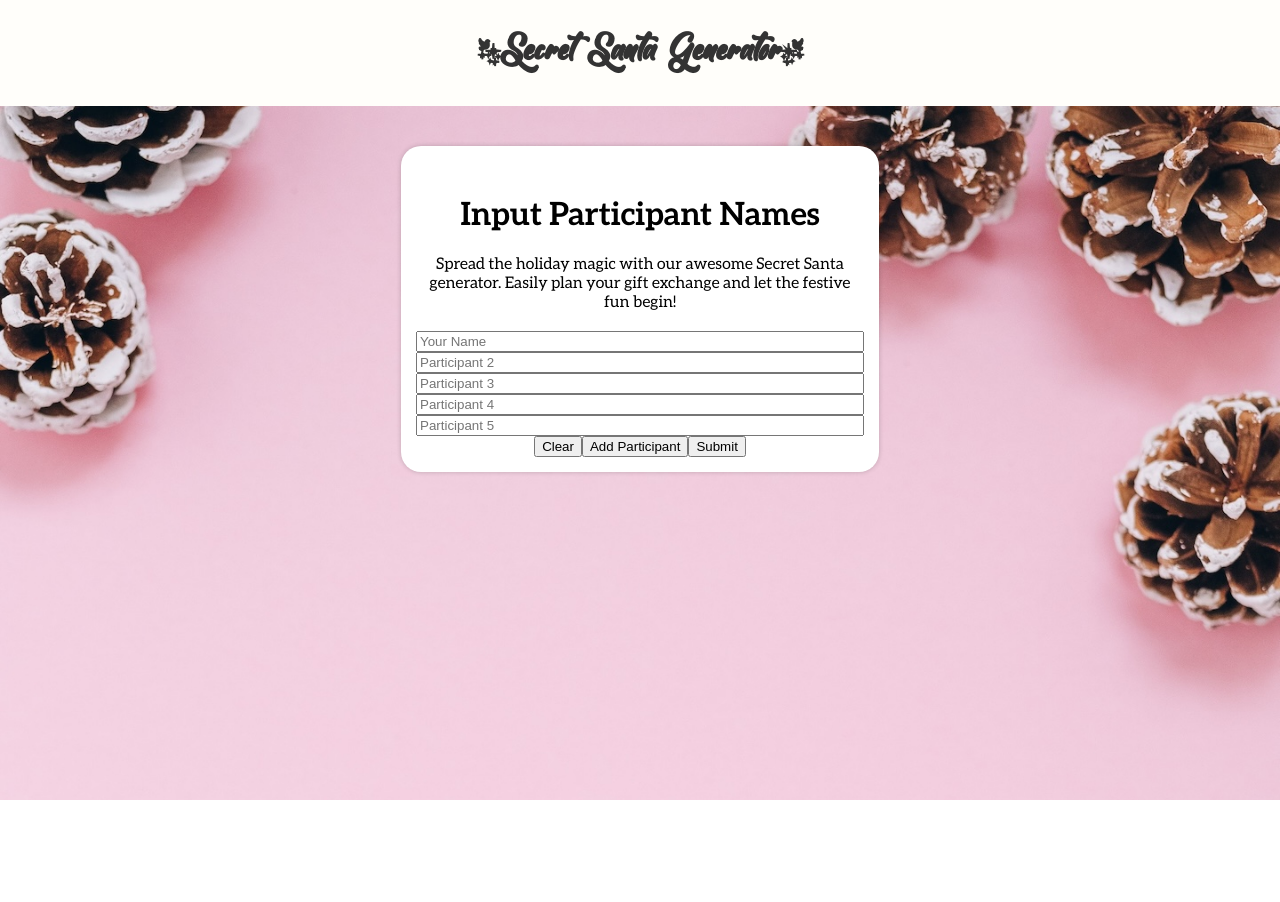
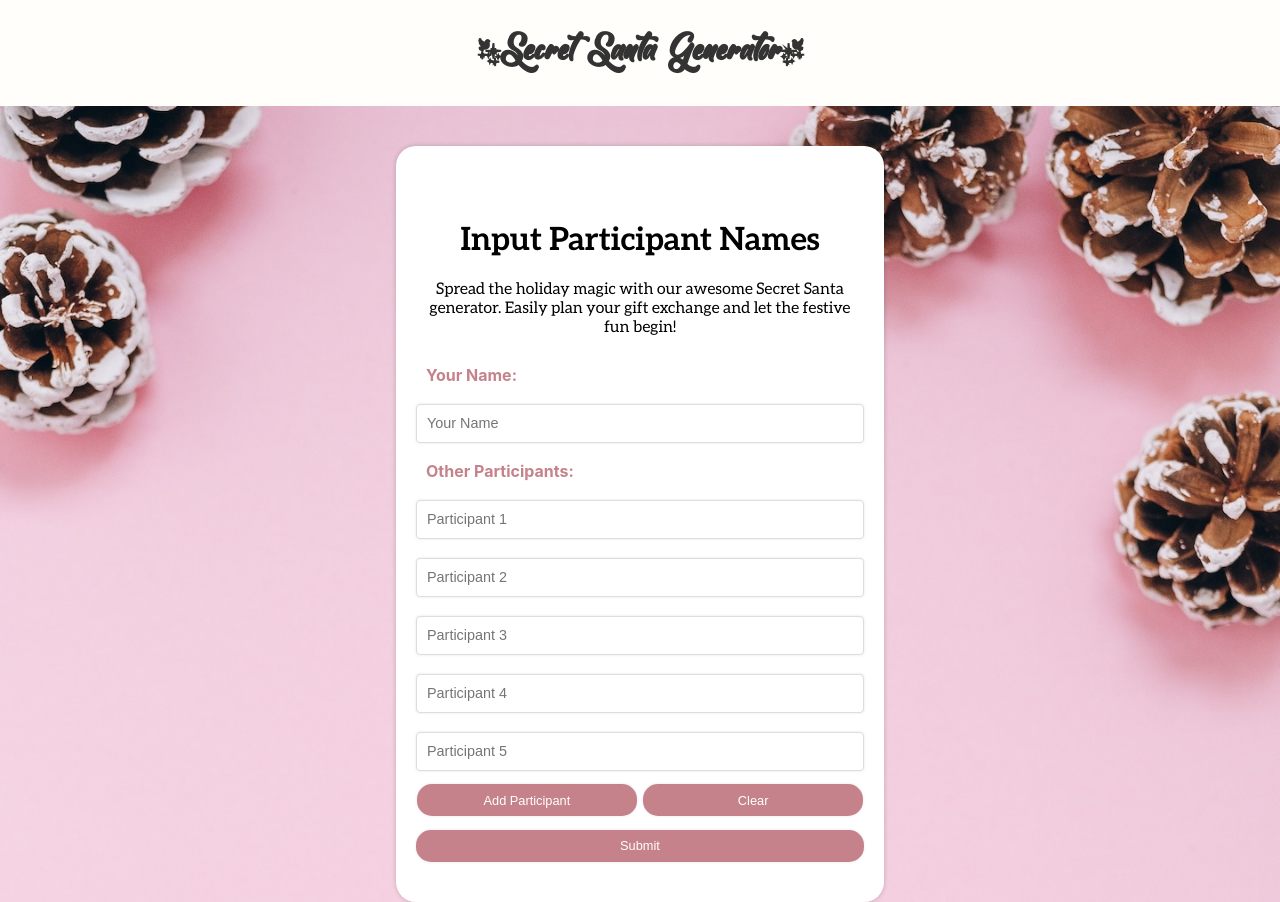
Before and after one commit to Yuvraj-R/Secret-Santa, a React (Create React App) app in the folder frontend/: page / in a window 1280 px wide. Before the commit the page ends 800 px from the top, so only its background shows below. Built offline with nearby package versions, Linux system fonts and the light colour scheme.

Commit message:
Barebones UI is finished and styled, need to add email functionality and user feedback

```diff
--- a/frontend/src/components/InputNames.js
+++ b/frontend/src/components/InputNames.js
@@ -5,7 +5,7 @@ const React = require('react')
 export default function InputNames(){
     const [names, setNames] = useState([]);
     const [error, setError] = useState(null);
-    const [numInputs, setNumInputs] = useState(5);
+    const [numInputs, setNumInputs] = useState(6);
 
     const inputRefs = useRef([]);
     inputRefs.current[0] = React.createRef();
@@ -16,9 +16,10 @@ export default function InputNames(){
 
         inputElements.push(
             <input
+            className="name-input"
             key = {index}
             ref={inputRefs.current[index]}
-            placeholder={`Participant ${index+1}`}
+            placeholder={`Participant ${index}`}
             onChange={(event) => {handleInputChange(index, event.target.value)}}>
             </input>
         )
@@ -74,20 +75,25 @@ export default function InputNames(){
           <h3>Input Participant Names</h3>
           <p>Spread the holiday magic with our awesome Secret Santa generator. Easily plan your gift exchange and let the festive fun begin!</p>
           <div className="inputs">
+            <h5 className="input-label">Your Name:</h5>
             <input
+              className="name-input"
               ref={inputRefs.current[0]}
               placeholder={`Your Name`}
               onChange={(event) => {handleInputChange(0, event.target.value)}}>
             </input>
+            <h5 className="input-label">Other Participants:</h5>
             {inputElements}
-          </div>
             <div className="form-controls">
-          <button type="button" onClick={clearInputs}>
+              <button className="add-participant-button" type="button" onClick={addInput}>
+                Add Participant
+             </button>
+             <button className="clear-inputs-button"type="button" onClick={clearInputs}>
                Clear
              </button>
-            <button type="button" onClick={addInput}>
-              Add Participant
-            </button>
+            </div>
+          </div>
+          <div className="form-submit">
             <input type="submit" />
           </div>
         </form>
--- a/frontend/src/index.css
+++ b/frontend/src/index.css
@@ -63,7 +63,7 @@ code {
   align-self: center;
   justify-content: center;
   width: 35%;
-  padding: 15px;
+  padding: 40px 20px;
   border-radius: 20px; /* Creates a circular border */
   box-shadow: 0 0 5px rgba(0, 0, 0, 0.2);
   text-align: center;
@@ -79,12 +79,67 @@ code {
   font-family: InputLight;
 }
 
-.input-form .inputs {
+.inputs {
   display: grid;
   margin-top: 1%;
 }
 
-.input-form .form-controls {
+.form-submit {
   display: flex;
   justify-content: center;
 }
+
+.name-input {
+  padding: 10px;
+  margin-top: 10px;
+  margin-bottom: 10px;
+  display: flex;
+  border-radius: 4px;
+  box-shadow: 0 0 3px rgba(0, 0, 0, 0.1);
+  border: 1px solid #ddd;
+  height: 30%;
+  font-size: 0.9rem;
+}
+
+.input-label {
+  text-align: left;
+  margin-left: 10px;
+  margin-top: 2%;
+  margin-bottom: 2%;
+  font-size: 1rem;
+  color: rgb(197, 130, 139);
+}
+
+.form-controls button {
+  margin-top: 1%;
+  width: 49%;
+  height: 2rem;
+  background-color: rgb(197, 130, 139);
+  border-radius: 15px;
+  box-shadow: 0 0 3px rgba(0, 0, 0, 0.1);
+  color: white;
+  font-size: 0.8rem;
+  border-width: 0px;
+}
+
+.add-participant-button {
+  margin-right: 0.75%;
+}
+.clear-inputs-button {
+  margin-left: 0.75%;
+}
+
+.form-submit {
+  margin-top: 3%;
+  height: 2rem;
+  background-color: rgb(197, 130, 139);
+  border-radius: 15px;
+  box-shadow: 0 0 3px rgba(0, 0, 0, 0.1);
+}
+
+.form-submit input {
+  color: white; /* Set the text color to black */
+  background-color: transparent; /* Set the background color to transparent */
+  border: none; /* Remove the border */
+  font-size: 0.8rem;
+}
```
Lines whose indentation alone changed are shown as unchanged.
